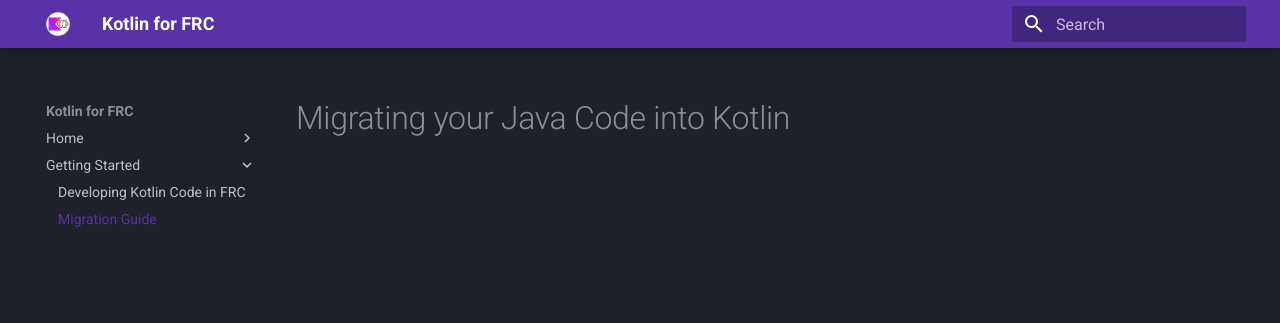
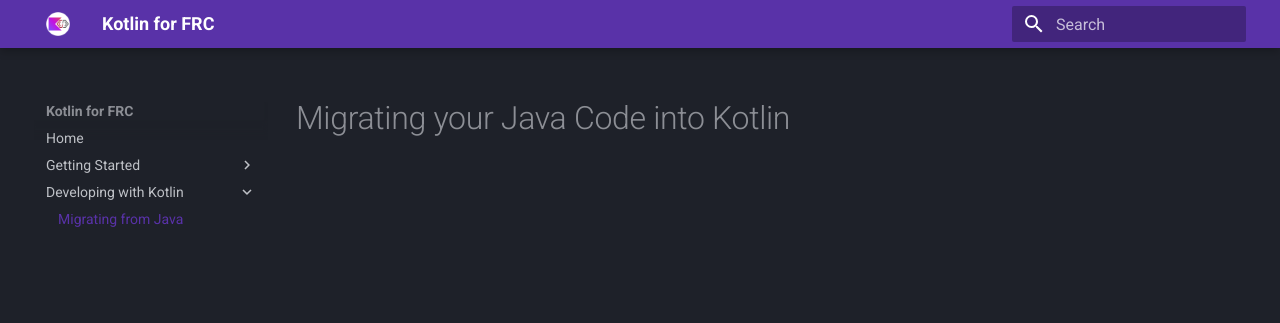
Before and after one commit to Kotlin-for-FRC/kotlin-for-frc.github.io, an MkDocs documentation site: the page built from docs/developing/migrating.md, in a window 1280 px wide. Shown: the top 323 px of the page. Built offline with MkDocs 1.6.1 and Material for MkDocs 9.7.7, drawn with Linux system fonts in a browser that asks for light colours.

Commit message:
Restructured a bunch of stuff

```diff
--- a/docs/getting-started.md
+++ /dev/null
@@ -1 +0,0 @@
-# Developing Kotlin Code in FRC
--- a/mkdocs.yml
+++ b/mkdocs.yml
@@ -7,11 +7,12 @@
 
 
 nav:
-  - Home:
-    - index.md
+  - Home: index.md
   - Getting Started:
-    - getting-started.md
-    - Migration Guide: migrating.md
+    - Installing Tools: getting-started/installation.md
+    - Why Kotlin: getting-started/why-kotlin.md
+  - Developing with Kotlin:
+    - Migrating from Java: developing/migrating.md
 
 theme:
   name: material
```
Also changed, not shown: docs/developing/developing.md (added), docs/developing/migrating.md (renamed from docs/migrating.md), docs/getting-started/installation.md (added).
